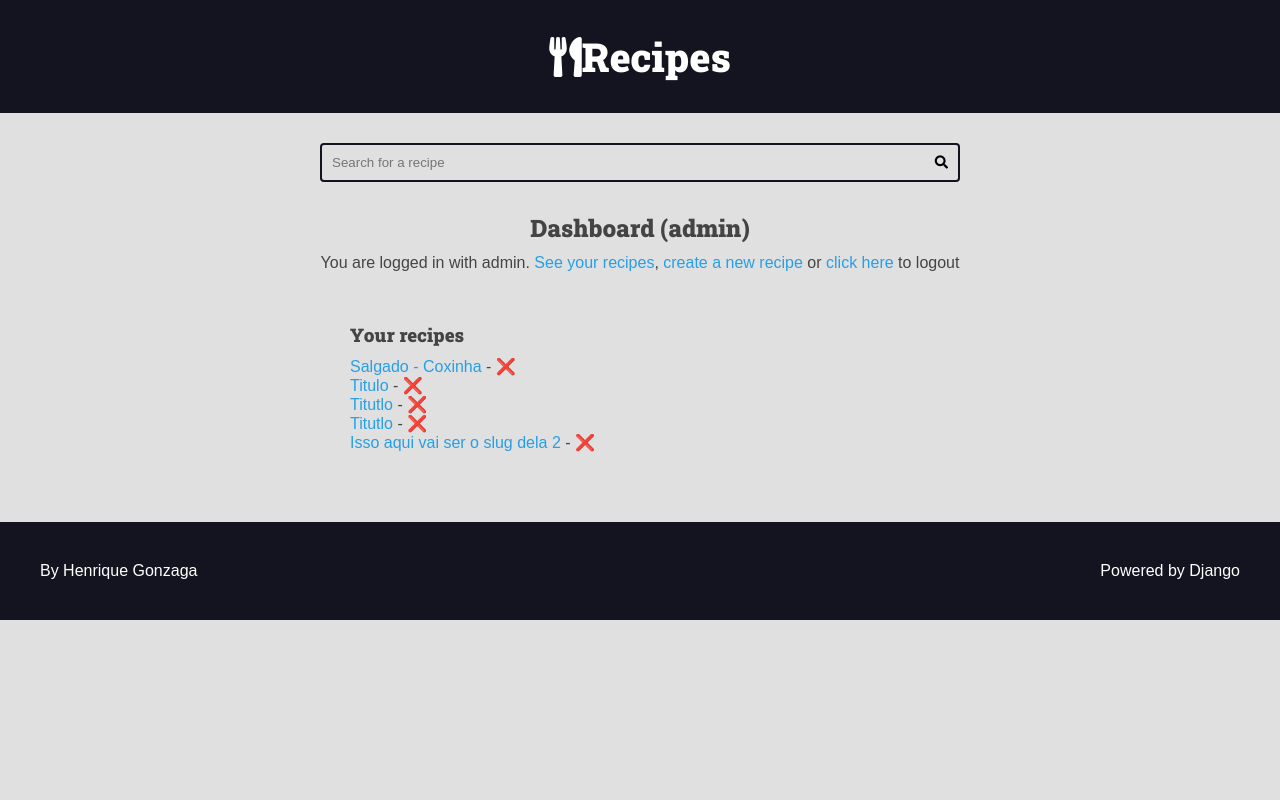
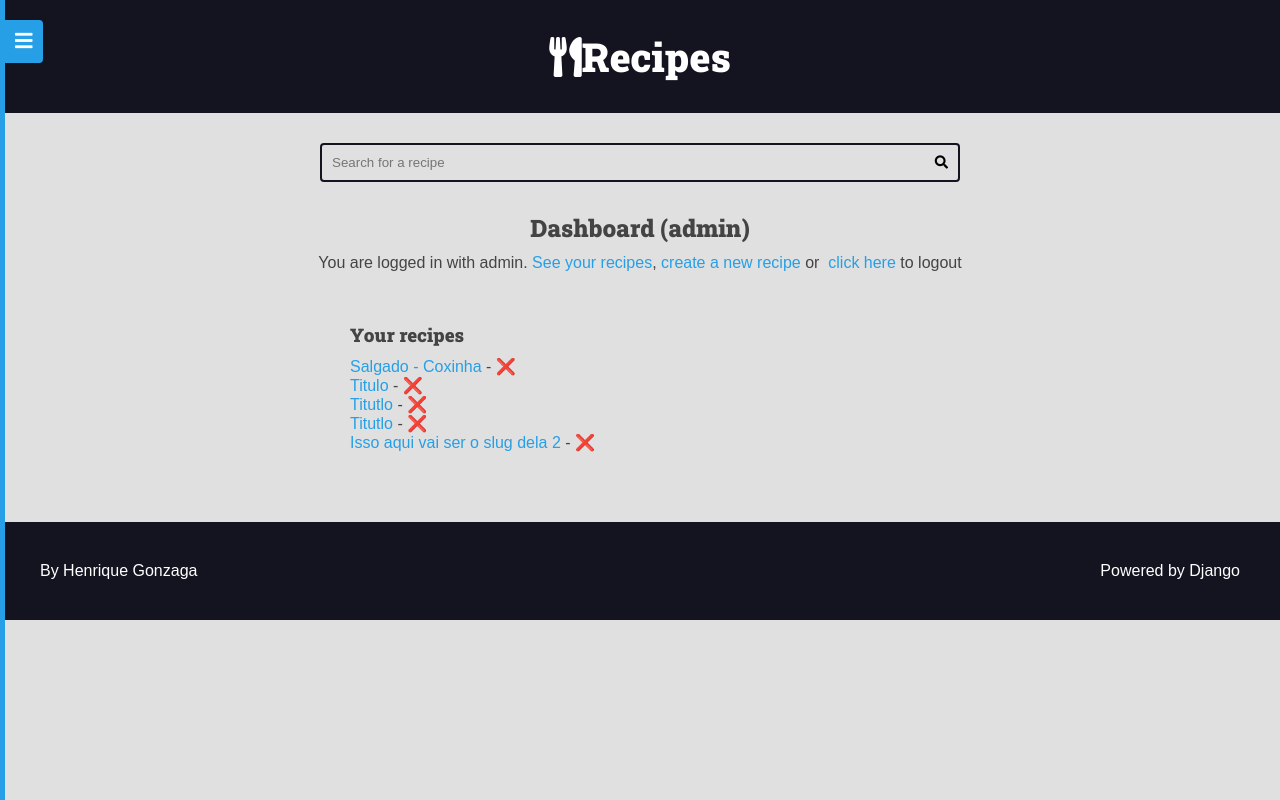
Before and after one commit to henriquealvesgonzaga87/Projeto_Django, a Django app: page /authors/dashboard/ in a window 1280 px wide. Run offline with Django 5.2, Linux system fonts and the light colour scheme; a user stored in the database is signed in; data comes from the database, SQL or seed files in the repository; both versions use the stored data as it was after the commit.

Commit message:
finishes the section 21 and creates the menu

```diff
--- /dev/null
+++ b/authors/templates/authors/partials/form_logout.html
@@ -0,0 +1,5 @@
+<form class="inline-form form-logout" action="{% url "authors:logout" %}" method="POST">
+    {% csrf_token %}
+    <input type="hidden" name="username" value="{{ request.user.username }}">
+    <button class="plaintext-button" type="submit"></button>
+</form>
--- a/authors/templates/authors/partials/login_message.html
+++ b/authors/templates/authors/partials/login_message.html
@@ -4,9 +4,7 @@
         {{ request.user.username }}.
         <a href="{% url "authors:dashboard" %}">See your recipes</a>,
         <a href="{% url "authors:dashboard_recipe_new" %}">create a new recipe</a> or
-        <form class="inline-form" action="{% url "authors:logout" %}" method="POST">
-            {% csrf_token %}
-            <input type="hidden" name="username" value="{{ request.user.username }}">
-            <button class="plaintext-button" type="submit">click here</button></form> to logout
+        {% include "authors/partials/form_logout.html" %}
+        <a class="authors-logout-link" href="#">click here</a> to logout
     </div>
 {% endif %}
--- a/base_static/global/css/styles.css
+++ b/base_static/global/css/styles.css
@@ -472,3 +472,68 @@ background: var(--color-primary-dark);
     list-style-type: none;
     margin: 1rem 0;
 }
+
+.hidden-text {
+    display: none;
+}
+
+.menu-container {
+    position: fixed;
+    top: 0;
+    left: 0;
+    bottom: 0;
+    width: 260px;
+    min-height: 100vh;
+    overflow-y: auto;
+    background: var(--color-primary);
+    z-index: 2;
+    transition: all 300ms ease-in-out;
+  }
+  .menu-container a {
+    color: var(--color-white);
+  }
+  .menu-hidden {
+    left: -255px;
+  }
+  .button-show-menu {
+    position: fixed;
+    left: 265px;
+    top: 2rem;
+    color: var(--color-white);
+    background-color: var(--color-primary);
+    border: none;
+    font-size: 2rem;
+    z-index: 3;
+    padding: 1rem;
+    visibility: hidden;
+    opacity: 0;
+    transition: all 300ms ease-in-out;
+    border-radius: 0 4px 4px 0;
+    cursor: pointer;
+  }
+  .button-show-menu-visible {
+    visibility: visible;
+    opacity: 1;
+    left: 5px;
+  }
+  .button-close-menu {
+    position: absolute;
+    top: 1rem;
+    right: 1rem;
+    color: var(--color-white);
+    background: none;
+    border: none;
+    font-size: 2rem;
+    z-index: 3;
+    cursor: pointer;
+  }
+  .menu-nav {
+    display: flex;
+    flex-flow: column wrap;
+    font-family: var(--font-headings);
+    font-size: 2rem;
+  }
+  .menu-nav a {
+    width: 100%;
+    padding: 1rem;
+  }
--- a/base_static/global/js/scripts.js
+++ b/base_static/global/js/scripts.js
@@ -1,4 +1,4 @@
-function my_scope() {
+(() => {
     const forms = document.querySelectorAll('.form-delete')
 
     for (const form of forms) {
@@ -12,6 +12,40 @@ function my_scope() {
             }
         });
     }
-}
+})();
 
-my_scope();
+(() => {
+    const buttonCloseMenu = document.querySelector('.button-close-menu');
+    const buttonShowMenu = document.querySelector('.button-show-menu');
+    const menuContainer = document.querySelector('.menu-container');
+    const buttonShowMenuVisibleClass = 'button-show-menu-visible';
+    const menuHiddenClass = 'menu-hidden';
+    const closeMenu = () => {
+      buttonShowMenu.classList.add(buttonShowMenuVisibleClass);
+      menuContainer.classList.add(menuHiddenClass);
+    };
+    const showMenu = () => {
+      buttonShowMenu.classList.remove(buttonShowMenuVisibleClass);
+      menuContainer.classList.remove(menuHiddenClass);
+    };
+    if (buttonCloseMenu) {
+      buttonCloseMenu.removeEventListener('click', closeMenu);
+      buttonCloseMenu.addEventListener('click', closeMenu);
+    }
+    if (buttonShowMenu) {
+      buttonCloseMenu.removeEventListener('click', showMenu);
+      buttonShowMenu.addEventListener('click', showMenu);
+    }
+})();
+
+(() => {
+ const authorsLogoutLinks = document.querySelectorAll('.authors-logout-link');
+ const formLogout = document.querySelector('.form-logout');
+
+ for (const link of authorsLogoutLinks) {
+    link.addEventListener('click', (e) => {
+        e.preventDefault();
+        formLogout.submit();
+    })
+ }
+})();
--- a/base_templates/global/base.html
+++ b/base_templates/global/base.html
@@ -6,6 +6,7 @@
     <title>{% block title %}{% endblock title %} Recipes</title>
 </head>
 <body>
+    {% include "global/partials/menu.html" %}
     {% include "global/partials/header.html" %}
     {% include "global/partials/search.html" %}
 
--- /dev/null
+++ b/base_templates/global/partials/menu.html
@@ -0,0 +1,27 @@
+<button class="button-show-menu button-show-menu-visible">
+    <i class="fas fa-bars"></i>
+    <span class="hidden-text">Show menu</span>
+</button>
+
+<div class="menu-container menu-hidden">
+    <button class="button-close-menu button-close-menu-visible">
+        <i class="fas fa-times-circle"></i>
+        <span class="hidden-text">Close menu</span>
+    </button>
+
+    <div class="menu-content">
+        <nav class="menu-nav">
+            <a href="{% url "recipes:home" %}">Home</a>
+
+            {% if user.is_authenticated %}
+                <a href="{% url "authors:dashboard_recipe_new" %}">New recipe</a>
+                <a href="{% url "authors:dashboard" %}">dashboard</a>
+                <a class="authors-logout-link" href="{% url "authors:logout" %}">Logout</a>
+                {% include "authors/partials/form_logout.html" %}
+            {% else %}
+            <a href="{% url "authors:login" %}">Login</a>
+            <a href="{% url "authors:register" %}">Register</a>
+            {% endif %}
+        </nav>
+    </div>
+</div>
```
Also changed, not shown: db.sqlite3.
